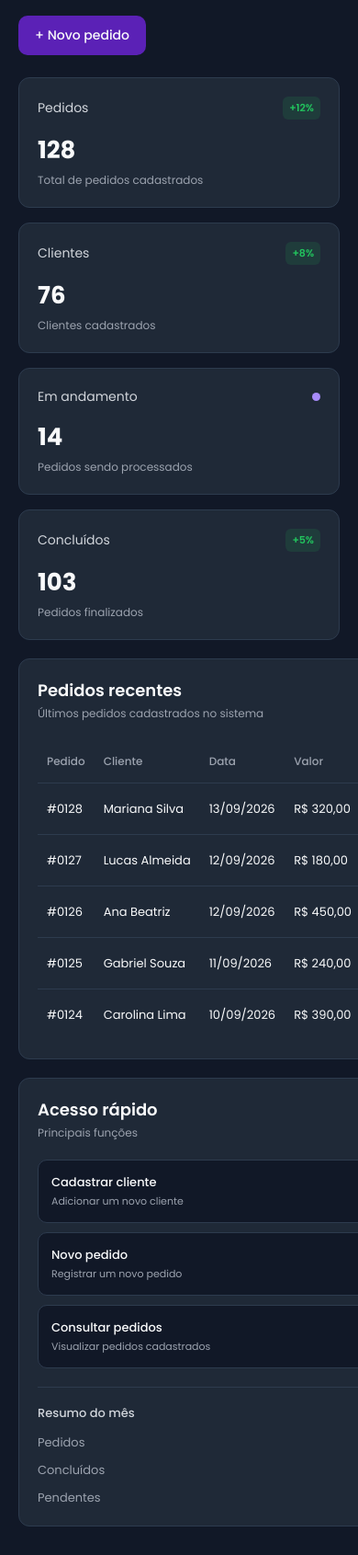
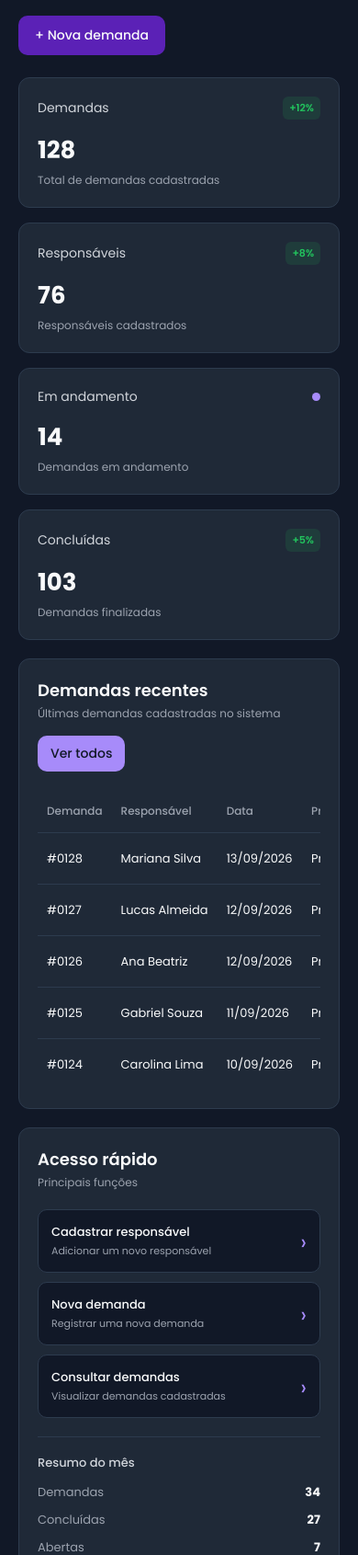
Before and after one commit to macielis/PI-II-TIME-14, a plain HTML site: page dashboard.html in a window 390 px wide. Shown: the part 309-2000 px from the top of the page at 92% size. Drawn offline with Linux system fonts and the light colour scheme.

Commit message:
Add files via upload
Implementei interações JavaScript no dashboard.

```diff
--- a/dashboard.css
+++ b/dashboard.css
@@ -1,3 +1,4 @@
+/* Autor: Felipe Ferles Moratori — estilos do Dashboard. */
 * {
     margin: 0;
     padding: 0;
@@ -264,6 +265,7 @@ a {
 }
 
 .painel {
+    min-width: 0;
     background-color: #1F2937;
     border: 1px solid #2d3b4e;
     border-radius: 12px;
@@ -471,7 +473,21 @@ tbody tr:hover {
         flex-direction: column;
     }
 
+    .cabecalhopainel {
+        flex-wrap: wrap;
+    }
+
     .cartoes {
         grid-template-columns: 1fr;
     }
 }
+
+/* A orientação só ocupa espaço depois de uma ação do usuário. */
+.mensagemdashboard:not([hidden]) {
+    padding: 12px 16px;
+    margin-bottom: 20px;
+    border: 1px solid #A78BFA;
+    border-radius: 10px;
+    background-color: #1F2937;
+    color: #F9FAFB;
+}
--- a/dashboard.html
+++ b/dashboard.html
@@ -1,4 +1,5 @@
 <!DOCTYPE html>
+<!-- Autor: Felipe Ferles Moratori — Dashboard, Reunião 3. -->
 <html lang="pt-BR">
 <head>
     <meta charset="UTF-8">
@@ -10,6 +11,7 @@
     <link href="https://fonts.googleapis.com/css2?family=Poppins:wght@400;500;600;700&display=swap" rel="stylesheet">
 
     <link rel="stylesheet" href="dashboard.css">
+    <script src="dashboard.js" defer></script>
 </head>
 
 <body>
@@ -21,23 +23,23 @@
 
                 <div>
                     <h2>Projeto Integrador</h2>
-                    <p>Sistema de Gestão</p>
+                    <p>Acompanhamento de Demandas</p>
                 </div>
             </div>
 
             <nav class="menu">
-                <a href="#" class="itemmenu ativo">Dashboard</a>
-                <a href="#" class="itemmenu">Clientes</a>
-                <a href="#" class="itemmenu">Pedidos</a>
-                <a href="#" class="itemmenu">Produtos</a>
-                <a href="#" class="itemmenu">Relatórios</a>
+                <a href="#" class="itemmenu ativo" data-acao="inicio">Dashboard</a>
+                <a href="#" class="itemmenu" data-acao="indisponivel">Responsáveis</a>
+                <a href="#demandasrecentes" class="itemmenu" data-acao="consultar">Demandas</a>
+                <a href="#" class="itemmenu" data-acao="indisponivel">Projetos</a>
+                <a href="#" class="itemmenu" data-acao="indisponivel">Relatórios</a>
             </nav>
 
             <div class="usuario">
                 <div class="avatar">FM</div>
 
                 <div class="infousuario">
-                    <strong>Felipe Moratori</strong>
+                    <strong>Felipe Ferles Moratori</strong>
                     <span>Administrador</span>
                 </div>
             </div>
@@ -55,31 +57,33 @@
                     </p>
                 </div>
 
-                <button class="botaoprincipal">+ Novo pedido</button>
+                <button type="button" class="botaoprincipal" id="novademanda">+ Nova demanda</button>
             </header>
+
+            <p id="mensagemdashboard" class="mensagemdashboard" role="status" tabindex="-1" hidden></p>
 
 
             <section class="cartoes">
 
                 <div class="cartao">
                     <div class="topocartao">
-                        <span class="nomecartao">Pedidos</span>
+                        <span class="nomecartao">Demandas</span>
                         <span class="indicador">+12%</span>
                     </div>
 
                     <strong class="numerocartao">128</strong>
-                    <p>Total de pedidos cadastrados</p>
+                    <p>Total de demandas cadastradas</p>
                 </div>
 
 
                 <div class="cartao">
                     <div class="topocartao">
-                        <span class="nomecartao">Clientes</span>
+                        <span class="nomecartao">Responsáveis</span>
                         <span class="indicador">+8%</span>
                     </div>
 
                     <strong class="numerocartao">76</strong>
-                    <p>Clientes cadastrados</p>
+                    <p>Responsáveis cadastrados</p>
                 </div>
 
 
@@ -90,18 +94,18 @@
                     </div>
 
                     <strong class="numerocartao">14</strong>
-                    <p>Pedidos sendo processados</p>
+                    <p>Demandas em andamento</p>
                 </div>
 
 
                 <div class="cartao">
                     <div class="topocartao">
-                        <span class="nomecartao">Concluídos</span>
+                        <span class="nomecartao">Concluídas</span>
                         <span class="indicador">+5%</span>
                     </div>
 
                     <strong class="numerocartao">103</strong>
-                    <p>Pedidos finalizados</p>
+                    <p>Demandas finalizadas</p>
                 </div>
 
             </section>
@@ -113,22 +117,22 @@
 
                     <div class="cabecalhopainel">
                         <div>
-                            <h2>Pedidos recentes</h2>
-                            <p>Últimos pedidos cadastrados no sistema</p>
+                            <h2>Demandas recentes</h2>
+                            <p>Últimas demandas cadastradas no sistema</p>
                         </div>
 
-                        <button class="botaosecundario">Ver todos</button>
+                        <button type="button" class="botaosecundario" id="vertodos">Ver todos</button>
                     </div>
 
 
-                    <div class="tabelaresponsiva">
+                    <div class="tabelaresponsiva" id="demandasrecentes" tabindex="-1">
                         <table>
                             <thead>
                                 <tr>
-                                    <th>Pedido</th>
-                                    <th>Cliente</th>
+                                    <th>Demanda</th>
+                                    <th>Responsável</th>
                                     <th>Data</th>
-                                    <th>Valor</th>
+                                    <th>Projeto</th>
                                     <th>Status</th>
                                 </tr>
                             </thead>
@@ -138,9 +142,9 @@
                                     <td>#0128</td>
                                     <td>Mariana Silva</td>
                                     <td>13/09/2026</td>
-                                    <td>R$ 320,00</td>
+                                    <td>Projeto Integrador II</td>
                                     <td>
-                                        <span class="status concluido">Concluído</span>
+                                        <span class="status concluido">Concluída</span>
                                     </td>
                                 </tr>
 
@@ -148,7 +152,7 @@
                                     <td>#0127</td>
                                     <td>Lucas Almeida</td>
                                     <td>12/09/2026</td>
-                                    <td>R$ 180,00</td>
+                                    <td>Projeto Integrador II</td>
                                     <td>
                                         <span class="status andamento">Em andamento</span>
                                     </td>
@@ -158,9 +162,9 @@
                                     <td>#0126</td>
                                     <td>Ana Beatriz</td>
                                     <td>12/09/2026</td>
-                                    <td>R$ 450,00</td>
+                                    <td>Projeto Integrador II</td>
                                     <td>
-                                        <span class="status concluido">Concluído</span>
+                                        <span class="status concluido">Concluída</span>
                                     </td>
                                 </tr>
 
@@ -168,9 +172,9 @@
                                     <td>#0125</td>
                                     <td>Gabriel Souza</td>
                                     <td>11/09/2026</td>
-                                    <td>R$ 240,00</td>
+                                    <td>Projeto Integrador II</td>
                                     <td>
-                                        <span class="status pendente">Pendente</span>
+                                        <span class="status pendente">Aberta</span>
                                     </td>
                                 </tr>
 
@@ -178,9 +182,9 @@
                                     <td>#0124</td>
                                     <td>Carolina Lima</td>
                                     <td>10/09/2026</td>
-                                    <td>R$ 390,00</td>
+                                    <td>Projeto Integrador II</td>
                                     <td>
-                                        <span class="status concluido">Concluído</span>
+                                        <span class="status concluido">Concluída</span>
                                     </td>
                                 </tr>
                             </tbody>
@@ -200,28 +204,28 @@
                     </div>
 
                     <div class="acoes">
-                        <a href="#" class="acao">
+                        <a href="#" class="acao" data-acao="indisponivel">
                             <div>
-                                <strong>Cadastrar cliente</strong>
-                                <span>Adicionar um novo cliente</span>
+                                <strong>Cadastrar responsável</strong>
+                                <span>Adicionar um novo responsável</span>
                             </div>
 
                             <span class="seta">›</span>
                         </a>
 
-                        <a href="#" class="acao">
+                        <a href="cadastro-edicao-demanda.html" class="acao">
                             <div>
-                                <strong>Novo pedido</strong>
-                                <span>Registrar um novo pedido</span>
+                                <strong>Nova demanda</strong>
+                                <span>Registrar uma nova demanda</span>
                             </div>
 
                             <span class="seta">›</span>
                         </a>
 
-                        <a href="#" class="acao">
+                        <a href="#demandasrecentes" class="acao" data-acao="consultar">
                             <div>
-                                <strong>Consultar pedidos</strong>
-                                <span>Visualizar pedidos cadastrados</span>
+                                <strong>Consultar demandas</strong>
+                                <span>Visualizar demandas cadastradas</span>
                             </div>
 
                             <span class="seta">›</span>
@@ -233,17 +237,17 @@
                         <p>Resumo do mês</p>
 
                         <div class="linharesumo">
-                            <span>Pedidos</span>
+                            <span>Demandas</span>
                             <strong>34</strong>
                         </div>
 
                         <div class="linharesumo">
-                            <span>Concluídos</span>
+                            <span>Concluídas</span>
                             <strong>27</strong>
                         </div>
 
                         <div class="linharesumo">
-                            <span>Pendentes</span>
+                            <span>Abertas</span>
                             <strong>7</strong>
                         </div>
                     </div>
```
Also changed, not shown: dashboard.js (added, +39 -0 lines).
